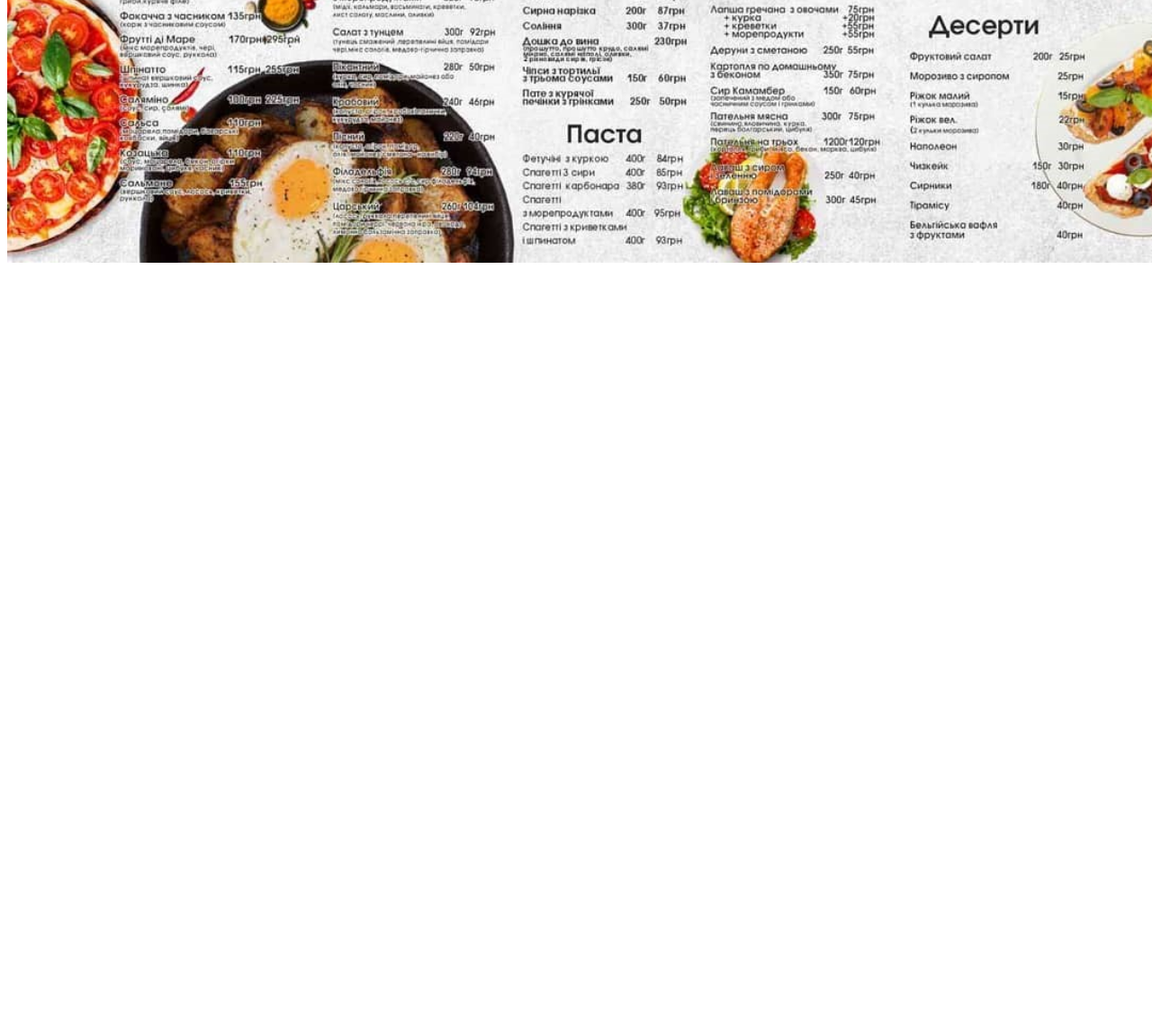
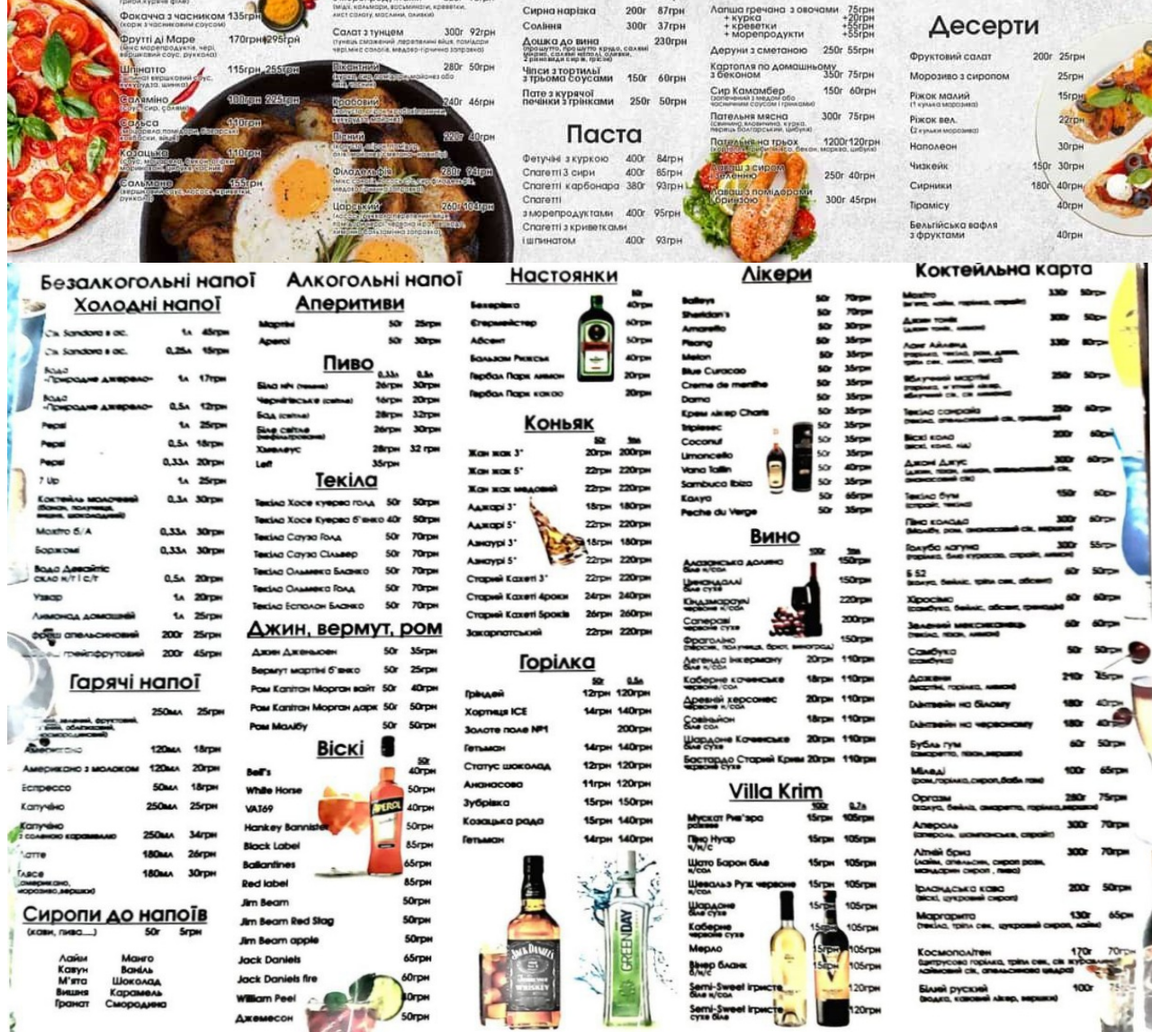
Before and after one commit to mute1add/menu, a plain HTML site: page index.html in a window 1280 px wide. Shown: the part 626-1773 px from the top of the page at 90% size. Before the commit the page ends 926 px from the top, so only its background shows below. Drawn offline with Linux system fonts and the light colour scheme.

Commit message:
Update index.html

```diff
--- a/index.html
+++ b/index.html
@@ -12,6 +12,7 @@
 		}
 	</style>
 	<img src="131389697_426849855113142_4875688023535042207_n.jpg">
+        <img src="IMG_20210829_155055_217.jpg">
 </body>
 
 </html>
```
